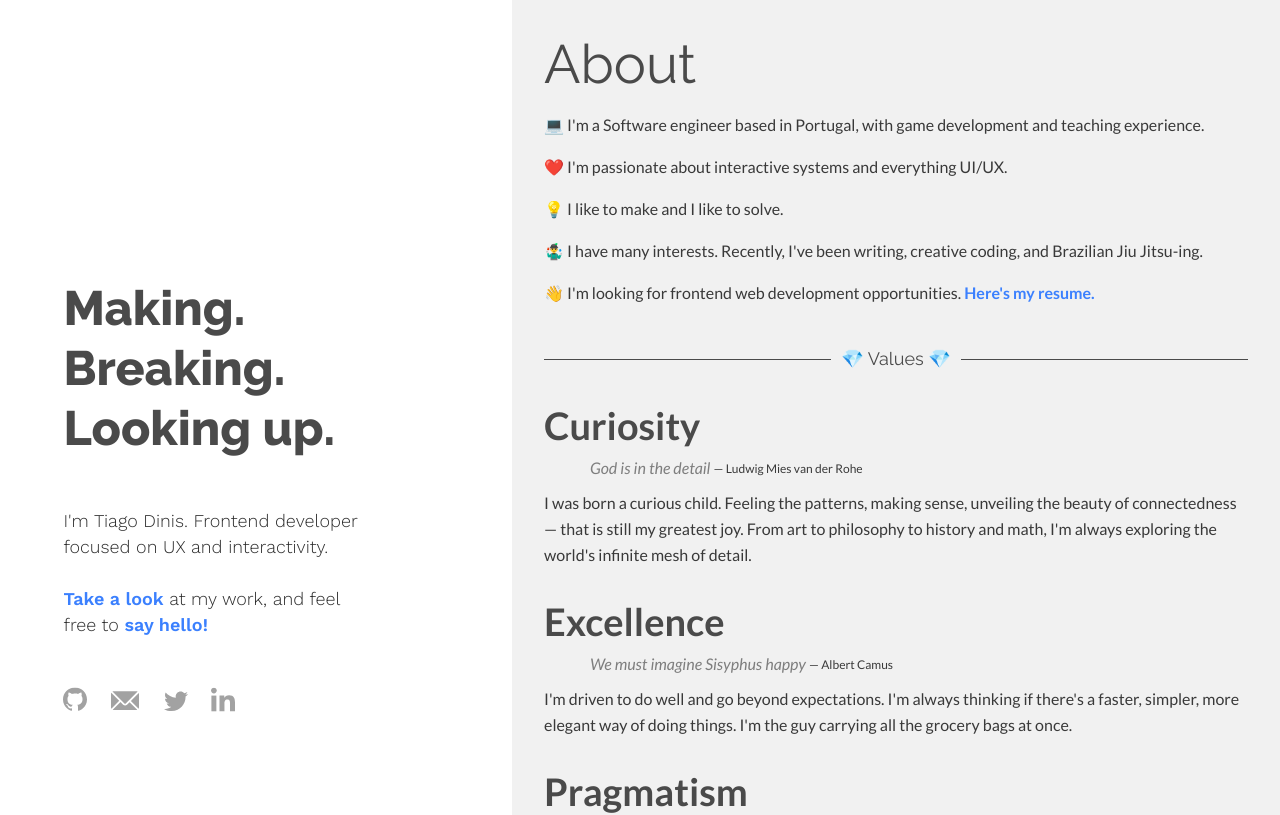
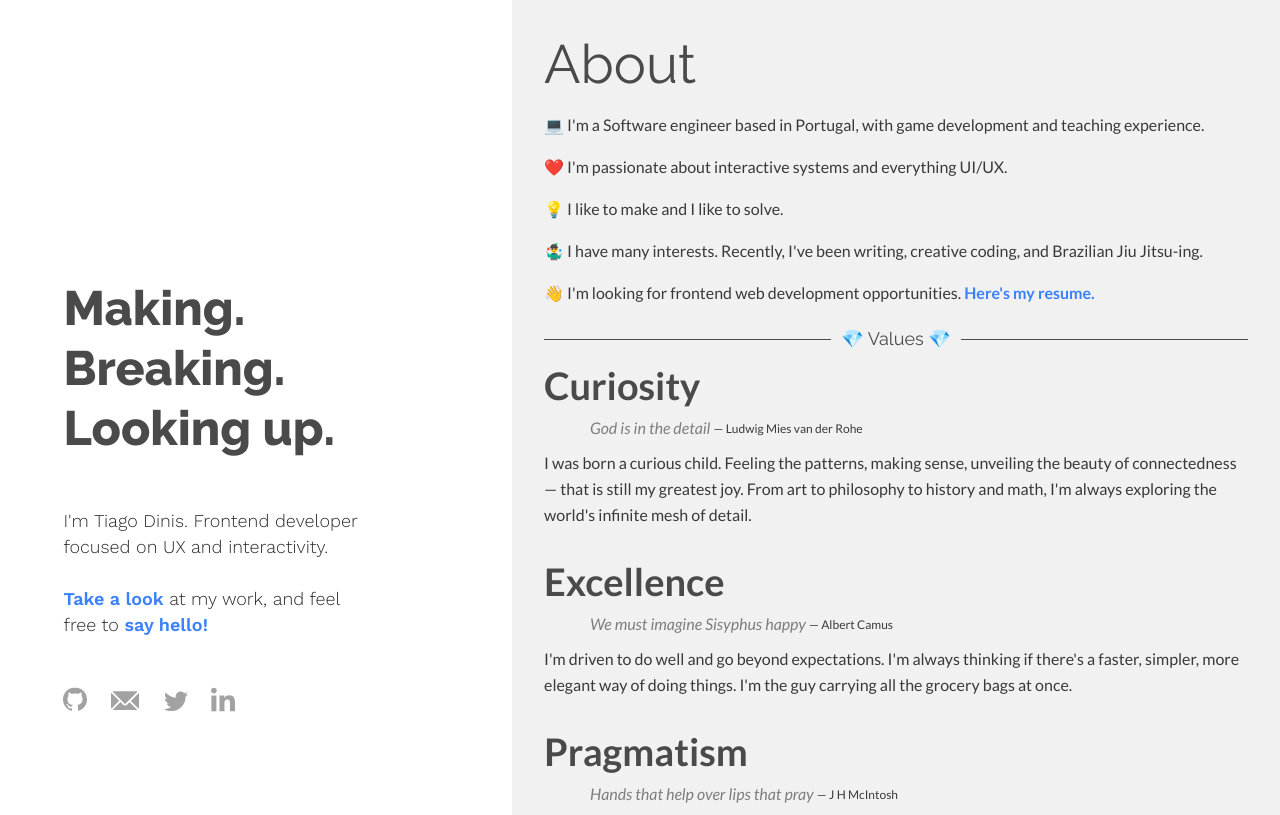
Before and after one commit to tiagodinis/tiagodinis.com, a Next.js app: page /about in a window 1280 px wide. Shown: the top 815 px of the page. Built offline with nearby package versions, Linux system fonts and the light colour scheme.

Commit message:
Lazy loading and semantic tweaks

```diff
--- a/components/AboutValue.js
+++ b/components/AboutValue.js
@@ -2,14 +2,14 @@ import styled from "styled-components";
 
 export default function AboutValue({ valueData }) {
   return (
-    <div>
+    <article>
       <Title>{valueData.title}</Title>
       <QuoteWrapper>
         <Quote>{valueData.quote}&nbsp;</Quote>
         <Author>— {valueData.author}</Author>
       </QuoteWrapper>
       <Description>{valueData.description}</Description>
-    </div>
+    </article>
   );
 }
 
--- a/components/Project.js
+++ b/components/Project.js
@@ -5,7 +5,7 @@ import ExternalLinkSVG from "../components/svg/ExternalLinkSVG";
 import styles from "../styles/previewImage.module.css";
 import * as P from "../styles/project";
 
-const Project = forwardRef(({ p, i, percentage }, ref) => {
+const Project = forwardRef(({ p, i, percentage, priority }, ref) => {
   const interps = P.getProjectInterpolations(percentage);
 
   return (
@@ -28,6 +28,8 @@ const Project = forwardRef(({ p, i, percentage }, ref) => {
           layout="responsive"
           alt={p.alt}
           quality="100"
+          lazyBoundary="600px"
+          priority={priority}
         />
         {/* <Overlay>
                 <p>Go to project page</p>
--- a/components/ProjectList.js
+++ b/components/ProjectList.js
@@ -4,6 +4,7 @@ import styled from "styled-components";
 export default function ProjectList({ elList, topmostIndex, percentage }) {
   return (
     <>
+      <article>
         {projectsData.slice(topmostIndex).map((p, i) => (
           <Project
             ref={elList ? (ref) => (elList[i] = ref) : null}
@@ -11,8 +12,10 @@ export default function ProjectList({ elList, topmostIndex, percentage }) {
             p={p}
             i={i + (topmostIndex ? topmostIndex : 0)}
             percentage={percentage}
+            priority={i === 0}
           />
         ))}
+      </article>
       <Footer>© 2021 Tiago Dinis</Footer>
     </>
   );
--- a/styles/about.js
+++ b/styles/about.js
@@ -1,9 +1,9 @@
 import styled, { css } from "styled-components";
 
-const titlePadding = 40;
+const titlePadding = 20;
 const valuesTitleColor = "#4a4a4a";
 
-export const About = styled.div`
+export const About = styled.main`
   ${({ applyTransitionStyle, offset }) => {
     if (applyTransitionStyle)
       return css`
@@ -31,7 +31,7 @@ export const TitleWrapper = styled.div`
   justify-content: space-between;
 `;
 
-export const AboutTitle = styled.div`
+export const AboutTitle = styled.h1`
   line-height: 64px;
   font-family: "Raleway", sans-serif;
   font-weight: 400;
@@ -39,7 +39,7 @@ export const AboutTitle = styled.div`
   color: #4a4a4a;
 `;
 
-export const AboutIntro = styled.div`
+export const AboutIntro = styled.article`
   p {
     padding-top: 16px;
   }
@@ -47,7 +47,26 @@ export const AboutIntro = styled.div`
   padding-bottom: ${titlePadding}px;
 `;
 
-export const ValuesGrid = styled.div`
+export const ValuesTitleWrapper = styled.div`
+  display: flex;
+  justify-content: center;
+  align-items: center;
+`;
+
+export const ValuesTitleLine = styled.div`
+  flex-grow: 1;
+  border-top: 1px solid ${valuesTitleColor};
+`;
+
+export const ValuesTitle = styled.h2`
+  padding: 0px 10px;
+  font-family: "Raleway", sans-serif;
+  font-weight: 400;
+  font-size: 18px;
+  color: ${valuesTitleColor};
+`;
+
+export const ValuesGrid = styled.article`
   @media (min-width: 1450px) {
     grid: 1fr 1fr / 1fr 1fr;
   }
@@ -59,7 +78,7 @@ export const ValuesGrid = styled.div`
   gap: 40px;
 `;
 
-export const GoBackContainer = styled.div`
+export const GoBackContainer = styled.nav`
   margin: 0 auto;
   padding: 10px;
   cursor: pointer;
@@ -72,7 +91,7 @@ export const GoBackContainer = styled.div`
   }
 `;
 
-export const TitleGoBackContainer = styled.div`
+export const TitleGoBackContainer = styled.nav`
   position: relative;
   top: 1px;
 
@@ -89,22 +108,3 @@ export const TitleGoBackContainer = styled.div`
     transition: 0.2s ease-in-out;
   }
 `;
-
-export const ValuesTitleWrapper = styled.div`
-  display: flex;
-  justify-content: center;
-  align-items: center;
-`;
-
-export const ValuesTitleLine = styled.div`
-  flex-grow: 1;
-  border-top: 1px solid ${valuesTitleColor};
-`;
-
-export const ValuesTitle = styled.div`
-  padding: 0px 10px;
-  font-family: "Raleway", sans-serif;
-  font-weight: 400;
-  font-size: 18px;
-  color: ${valuesTitleColor};
-`;
--- a/styles/index.js
+++ b/styles/index.js
@@ -1,6 +1,6 @@
 import styled, { css } from "styled-components";
 
-export const HomepageWrapper = styled.div`
+export const HomepageWrapper = styled.main`
   @media (min-width: 992px) {
     position: relative; /* Allow it to be shaken by shake2d */
 
@@ -18,6 +18,6 @@ export const HomepageWrapper = styled.div`
   }}
 `;
 
-export const ProjectsWrapper = styled.main`
+export const ProjectsWrapper = styled.div`
   width: ${({ isSplitLayout }) => (isSplitLayout ? "60%" : "auto")};
 `;
--- a/styles/project.js
+++ b/styles/project.js
@@ -59,7 +59,7 @@ export const Details = styled.section`
   justify-content: space-between;
 `;
 
-export const Description = styled.div`
+export const Description = styled.section`
   opacity: 60%;
 
   font-family: "Work sans", sans-serif;
```
Lines whose indentation alone changed are shown as unchanged.
